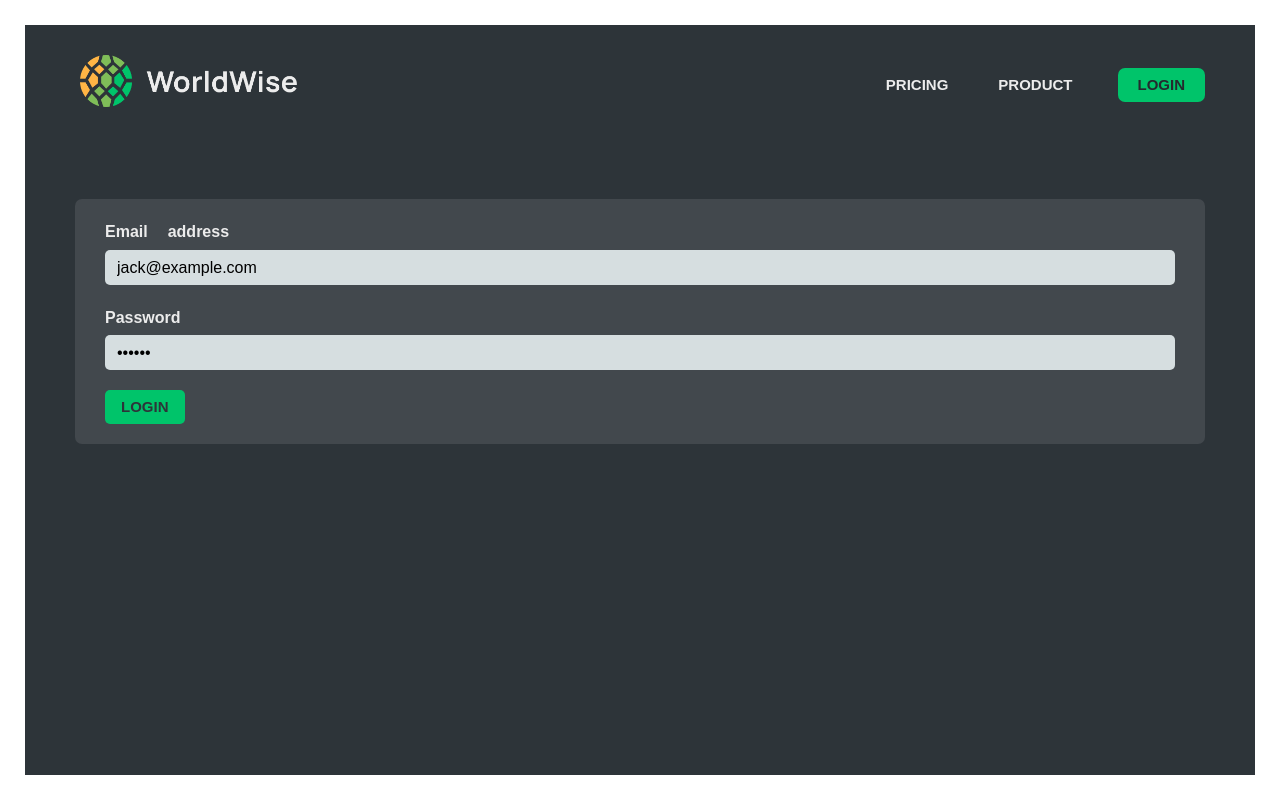
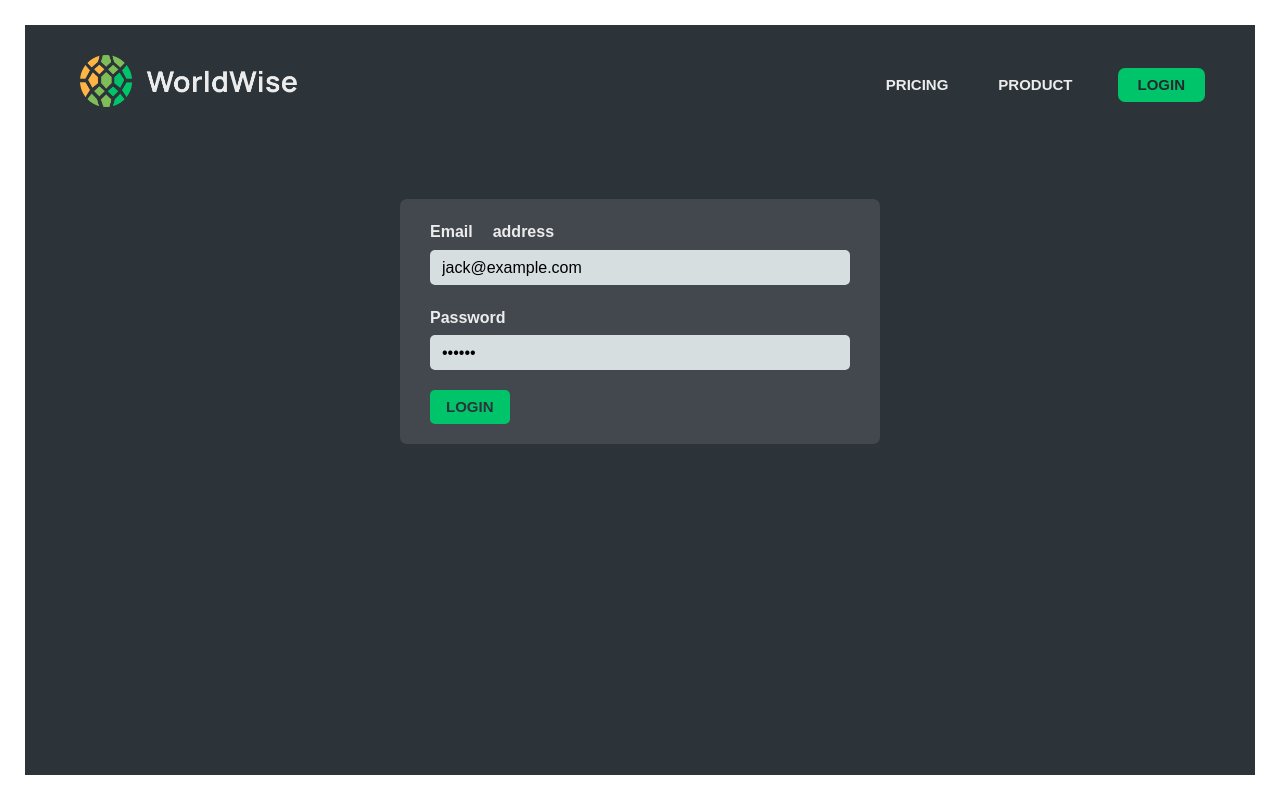
Before and after one commit to NicuV23/WorldWise-React-TS, a React (Vite) app in the folder worldwise/: page /login in a window 1280 px wide. Built offline with nearby package versions, Linux system fonts and the light colour scheme.

Commit message:
missing this

```diff
--- a/worldwise/src/pages/Login/Login.module.css
+++ b/worldwise/src/pages/Login/Login.module.css
@@ -14,6 +14,7 @@
   flex-direction: column;
   gap: 2rem;
 
+  width: 48rem;
   margin: 8rem auto;
 }
 
@@ -22,3 +23,9 @@
   flex-direction: column;
   gap: 0.5rem;
 }
+
+@media only screen and (max-width: 550px) {
+  .form {
+    width: 100%;
+  }
+}
```
